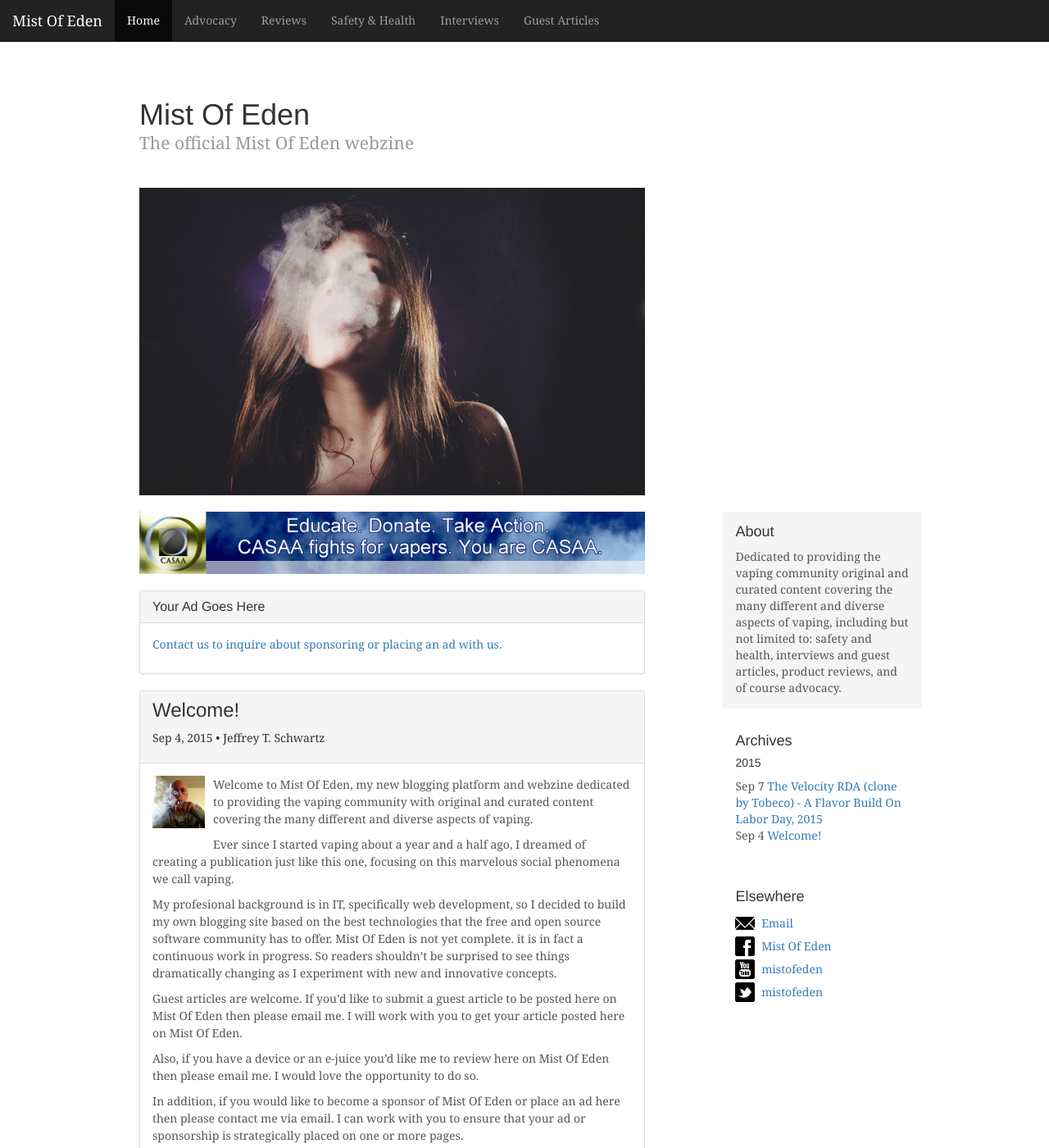
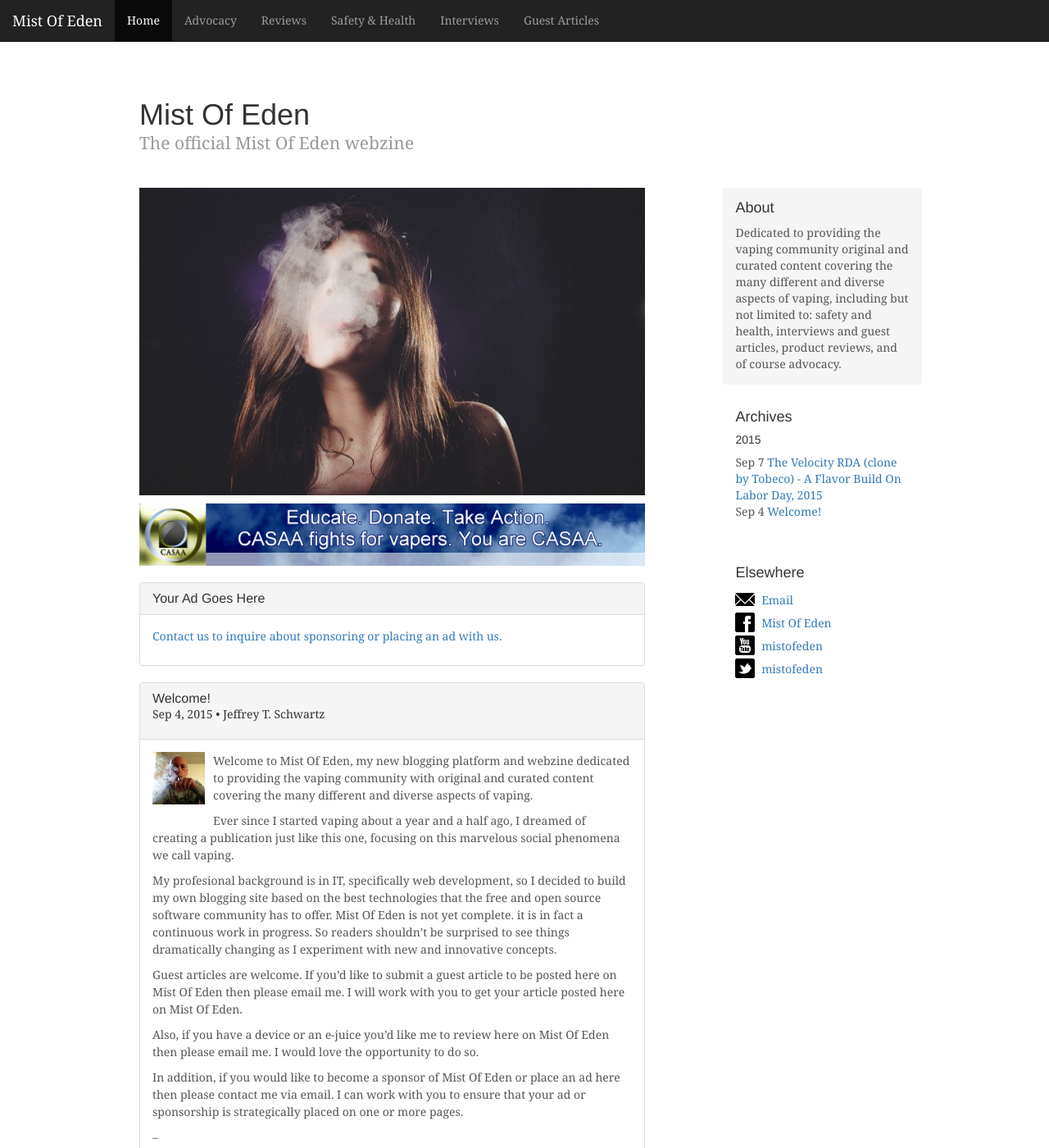
Before and after one commit to mistofeden/mistofeden.github.io, a Jekyll site: the page built from index.html, in a window 1280 px wide and 1400 px high. Shown: the whole window at 82% size. Built offline with Jekyll 4.4.1, drawn with Linux system fonts in a browser that asks for light colours.

Commit message:
Styling index.html page.

```diff
--- a/_layouts/default.html
+++ b/_layouts/default.html
@@ -11,17 +11,13 @@
 
         {% include header.html %}
 
-        {% if page.title == "Mist Of Eden" %}
-        <div class="row">
-            <div class="col-sm-8 blog-page-topimage">
-                <img class="img-responsive" src="{{ site.siteImg | prepend: site.baseurl }}" alt="">
-            </div>
-        </div>
-        {% endif %}
-
         <div class="row">
 
             <div class="col-sm-8 blog-main">
+
+                {% if page.title == "Mist Of Eden" %}
+                <img class="img-responsive site-img" src="{{ site.siteImg | prepend: site.baseurl }}" alt="">
+                {% endif %}
 
                 <div class="blog-page-advocacy">
                     <a href="http://casaa.org/Become_a_Member.html" target="_blank">
--- a/_sass/blog.scss
+++ b/_sass/blog.scss
@@ -149,6 +149,7 @@
 }
 
 .blog-post-content {
+    font-size: 16px;
 }
 
 /*
@@ -187,6 +188,10 @@
     margin-top: 10px;
 }
 
+.site-img {
+    margin-bottom: 10px
+}
+
 .panel-blog .panel-body img {
     cursor: pointer;
 }
--- a/index.html
+++ b/index.html
@@ -19,7 +19,7 @@
 
     {% for post in site.categories.eic limit: 1 %}
     <div class="panel-heading">
-        <h3>{{ post.title }}</h3>
+        <h3 class="panel-title">{{ post.title }}</h3>
         <!-- <h5>By <a href="#">{{ site.editorinchief }}</a></h5>
         <h6>{{ post.date  | date: "%b %-d, %Y" }}</h6> -->
         <p class="post-meta">{{ post.date | date: "%b %-d, %Y" }}{% if post.author %} • {{ post.author }}{% endif %}{% if page.meta %} • {{ page.meta }}{% endif %}</p>
@@ -34,20 +34,18 @@
 
 </div>
 
-<div>
-
-  <h1 class="page-heading">Articles</h1>
-
+<div class="panel panel-default">
+    <div class="panel-heading">
+        <h3 class="panel-title">Articles</h3>
+    </div>
+    <div class="panel-body">
         <ul>
             {% for post in site.posts %}
             <li>
                 <span>{{ post.date | date: "%b %-d, %Y" }}</span>
-
-        <h4>
                 <a href="{{ post.url | prepend: site.baseurl }}">{{ post.title }} By {{ post.author }}</a>
-        </h4>
             </li>
             {% endfor %}
         </ul>
-
     </div>
+</div>
```
Lines whose indentation alone changed are shown as unchanged.
